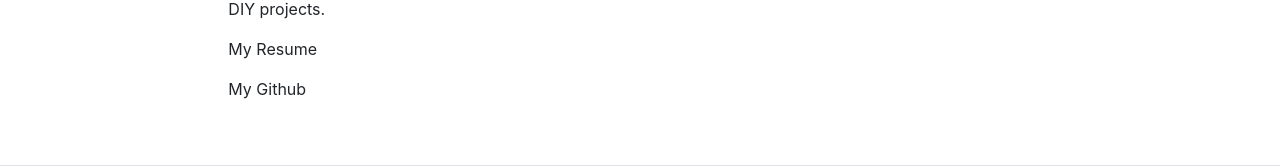
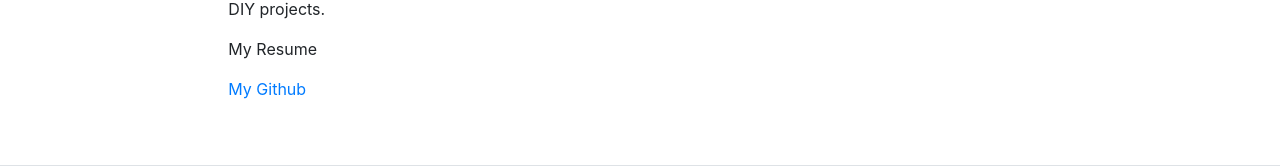
Before and after one commit to Don-Stevenson/personalWebsite, a React (Create React App) app: page /about in a window 1280 px wide. Shown: the part 920-1087 px from the top of the page. Built offline with nearby package versions, Linux system fonts and the light colour scheme.

Commit message:
import link from react router dom

```diff
--- a/src/pages/AboutPage.js
+++ b/src/pages/AboutPage.js
@@ -2,6 +2,7 @@ import React from "react";
 import Hero from "../components/Hero";
 import Content from "../components/Content";
 import ProfilePic from "../components/assets/images/profile-pic.jpg";
+import {Link } from 'react-router-dom'
 import Resume from "../components/assets/docs/DSresume.pdf"
 
 export default function AboutPage(props) {
@@ -29,7 +30,7 @@ export default function AboutPage(props) {
           DIY projects.{" "}
         </p>
         <p src={Resume}> My Resume </p>
-        <p href={"https://github.com/Don-Stevenson"}> My Github</p>
+        <p> <Link> My Github</Link></p>
       </Content>
     </div>
   );
```
